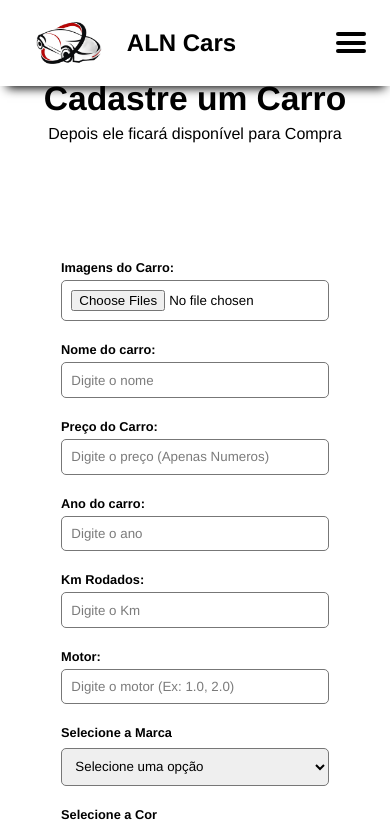
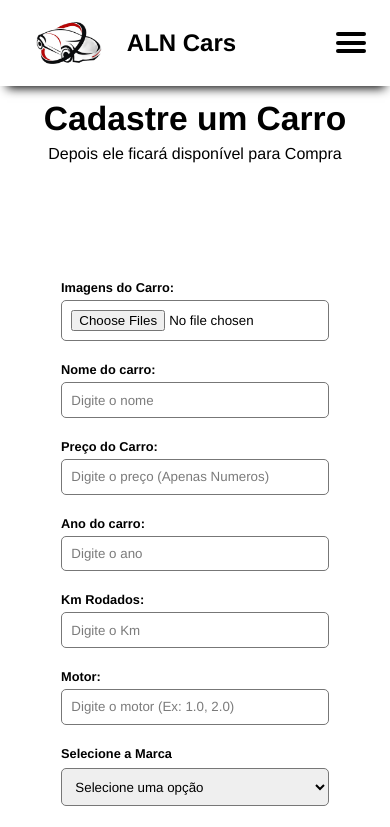
Before and after one commit to alangt22/AlnCars---Frontend, a React (Vite) app: page /cars/add in a window 390 px wide. Shown: the top 827 px of the page. Built offline with nearby package versions, Linux system fonts and the light colour scheme.

Commit message:
Frontend update

```diff
--- a/src/components/pages/car/AddCar.module.css
+++ b/src/components/pages/car/AddCar.module.css
@@ -9,6 +9,6 @@
 
   @media (max-width: 768px){
     .addcar_header h1{
-      margin-top: 1.9em;
+      margin-top: 2.5em;
     }
   }
--- a/src/components/pages/car/CarDetail.module.css
+++ b/src/components/pages/car/CarDetail.module.css
@@ -177,7 +177,7 @@
 
   .cardetails_header h1 {
     font-size: 2rem;
-    margin-top: 2.3em;
+    margin-top: 2.8em;
   }
 
   .cardetails_header p {
```
